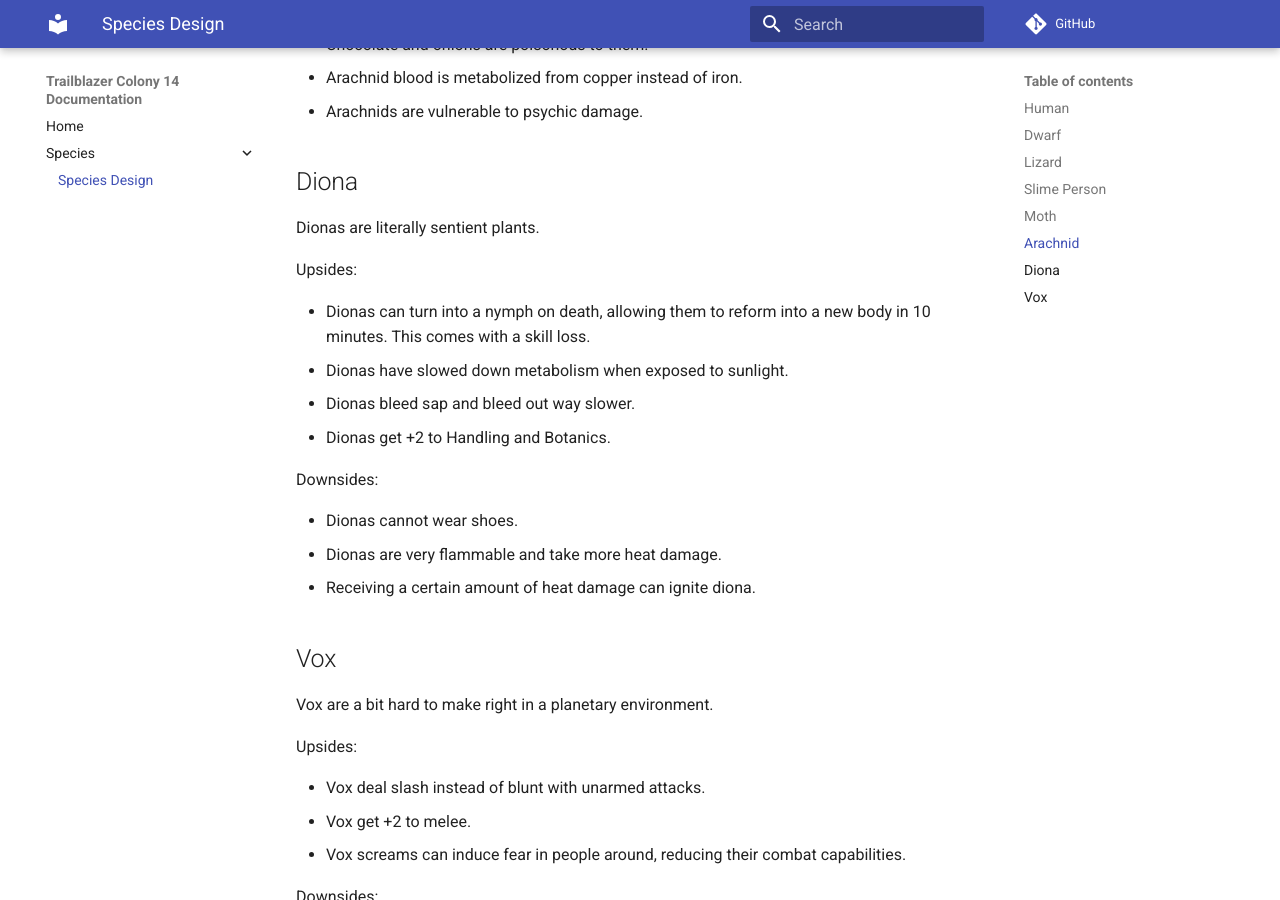
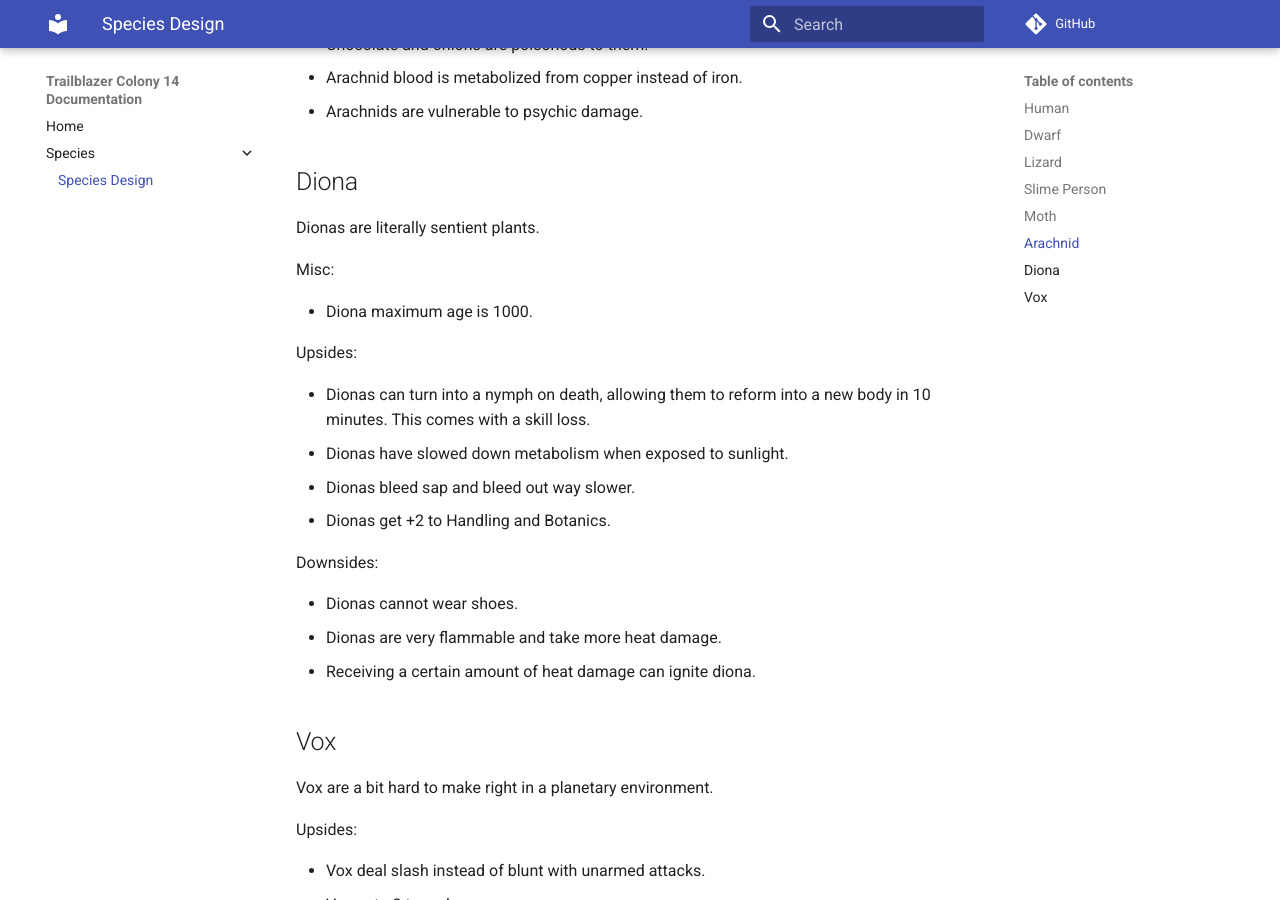
Before and after one commit to spess14/docs, an MkDocs documentation site: the page built from docs/species/species-design.md, in a window 1280 px wide and 900 px high, scrolled down 2748 px. Built offline with MkDocs 1.6.1 and Material for MkDocs 9.7.7, drawn with Linux system fonts in a browser that asks for light colours; comment, search, counter and statistics services are not loaded.

Commit message:
diona max age

```diff
--- a/docs/species/species-design.md
+++ b/docs/species/species-design.md
@@ -104,6 +104,10 @@ Downsides:
 
 Dionas are literally sentient plants.
 
+Misc:
+
+- Diona maximum age is 1000.
+
 Upsides:
 
 - Dionas can turn into a nymph on death, allowing them to reform into a new body in 10 minutes. This comes with a skill loss.
```
